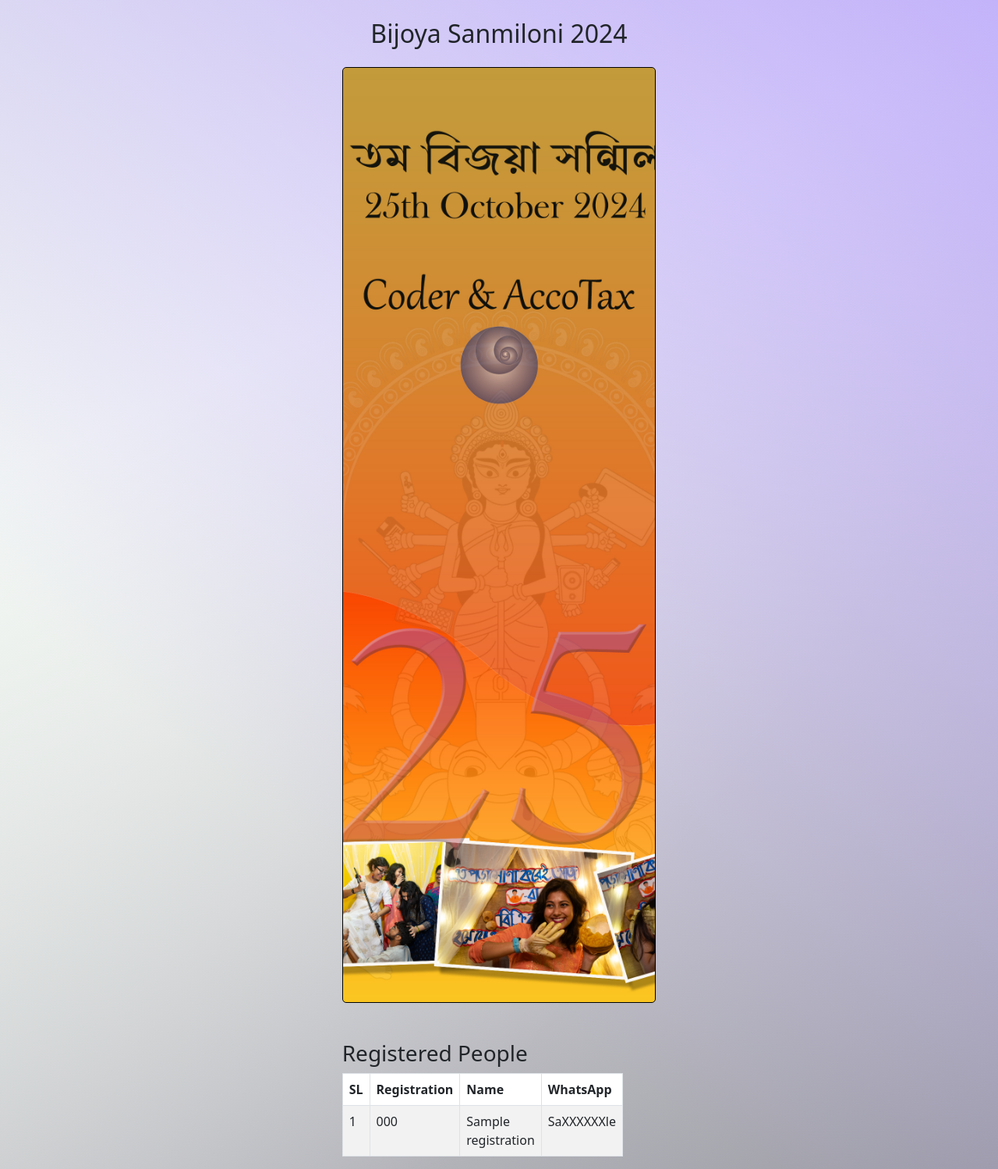
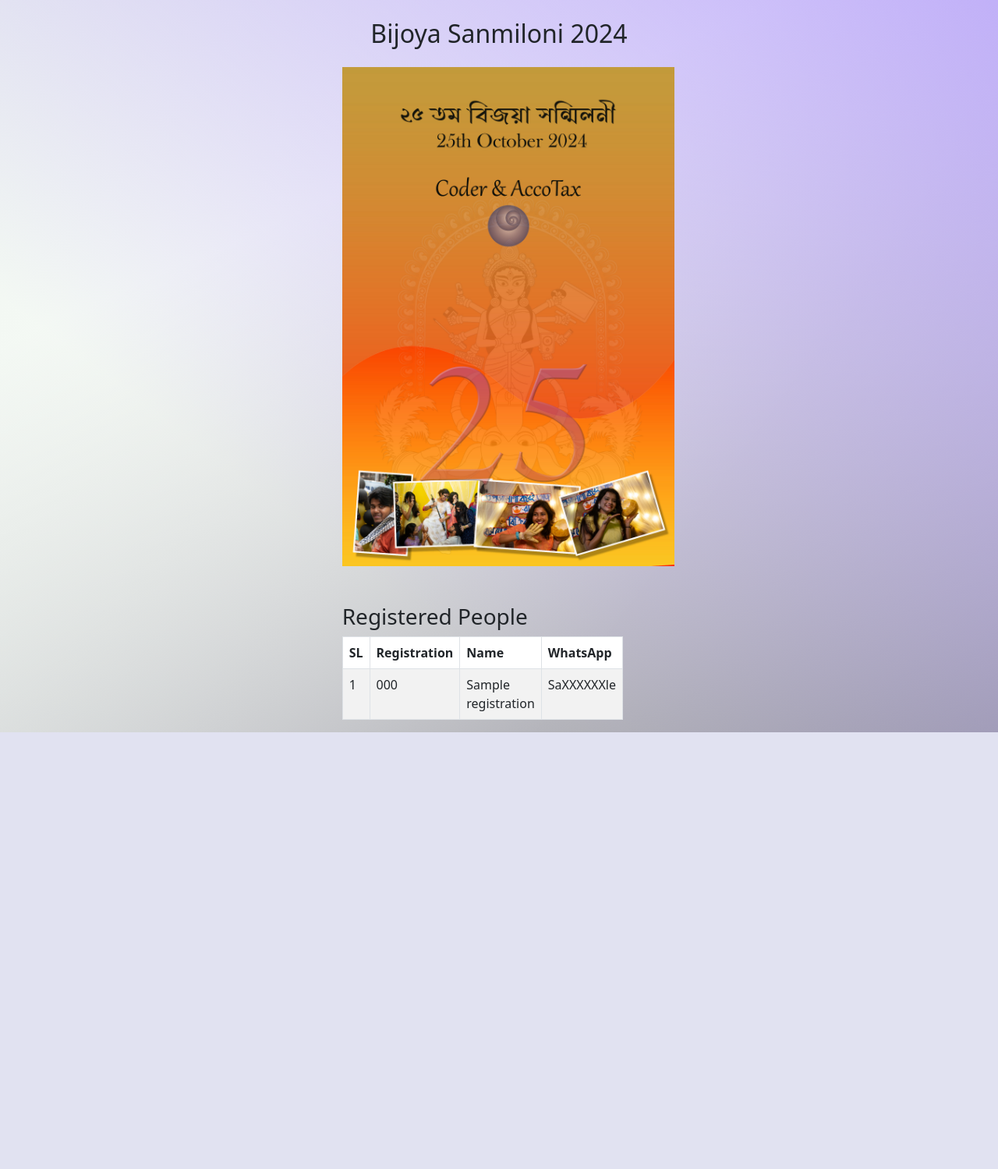
Before and after one commit to codernaccotax/bijoya_registration_2024, a PHP site: page /submit_registration.php in a window 1280 px wide. Shown: the whole page at 78% size. After the commit the page ends 939 px from the top, so only its background shows below. Run offline with PHP 8.4, Linux system fonts and the light colour scheme; tables that the repository leaves empty hold one stand-in row (values such as "Sample post"); data that the repository does not hold is empty; some libraries are stand-ins or nearby versions.

Commit message:
details changed

```diff
--- a/style.css
+++ b/style.css
@@ -22,35 +22,41 @@ option {
 
 
 
-  .responsive-div {
-    border: 1px solid black;
-    border-radius: 5px;
+
+
+
+
+
+
+.image-overlay-container {
     position: relative;
-    width: 100%;
-    height: 1200px; /* Adjust height as needed */
-    background-image: url(images/success.jpg); /* Replace with your image */
-    background-size: cover;
-    background-position: center;
-  }
+    height: 80vh;
 
-  .text-overlay {
+}
+
+.image-overlay-container img {
+    height: 80vh;
+}
+
+.overlay {
     position: absolute;
-    top: 50%;
-    left: 50%;
-    transform: translate(-50%, -50%);
+    top: 0;
+    left: 10;
+
+    height: 80vh;
+    background: rgba(0, 0, 0, 0.0); /* Black background with 50% opacity */
     color: white;
-    text-align: center;
-    /*background-color: rgba(0, 0, 0, 0.4); /* Optional: Add a semi-transparent background */
-    padding: 20px;
-    border-radius: 10px;
-  }
+    display: flex;
+    align-items: center;
+    justify-content: center;
+    /* opacity: 0; */
+    /* transition: opacity 0.3s ease; */
+}
 
-  @media screen and (max-width: 768px) {
-    .responsive-div {
-      height: 300px;
-    }
+.image-overlay-container:hover .overlay {
+    opacity: 1;
+}
 
-    .text-overlay {
-      padding: 10px;
-    }
-  }
+.overlay-text {
+    font-size: 1.5rem;
+}
--- a/submit_registration.php
+++ b/submit_registration.php
@@ -73,7 +73,7 @@ $registrations = $stmt->fetchAll(PDO::FETCH_ASSOC);
     <!-- Bootstrap CSS -->
     <link href="https://cdn.jsdelivr.net/npm/bootstrap@5.3.0/dist/css/bootstrap.min.css" rel="stylesheet">
 
-    <link rel="stylesheet" href="style.css?version=2">
+    <link rel="stylesheet" href="style.css?version=5">
     <!-- Bootstrap Icons -->
     <link href="https://cdnjs.cloudflare.com/ajax/libs/bootstrap-icons/1.10.5/font/bootstrap-icons.min.css" rel="stylesheet">
     <script src="./script.js"></script>
@@ -82,14 +82,20 @@ $registrations = $stmt->fetchAll(PDO::FETCH_ASSOC);
 <body>
     <div class="container col-sm-5 col-md-4 col-lg-4">
         <h2 class="text-center my-4">Bijoya Sanmiloni 2024</h2>
-        <div class="responsive-div">
-            <div class="text-overlay">
-                <h2><?php echo $registration_name;?></h2>
-                <p><?php echo $response; ?></p>
+
+        <div class="image-overlay-container">
+            <img src="./images/success.jpg" alt="Sample Image">
+            <div class="overlay">
+                <div class="overlay-text ms-2">
+                    <h2><?php echo $registration_name;?></h2>
+                    <p><?php echo $response; ?></p>
+                </div>
             </div>
         </div>
 
-        <h3 class="mt-5"><?php echo $response; ?></h3>
+
+
+
         <h3 class="mt-5">Registered People</h3>
         <table class="table table-bordered table-striped" style="width: 90px; overflow: scroll;">
             <thead>
```
